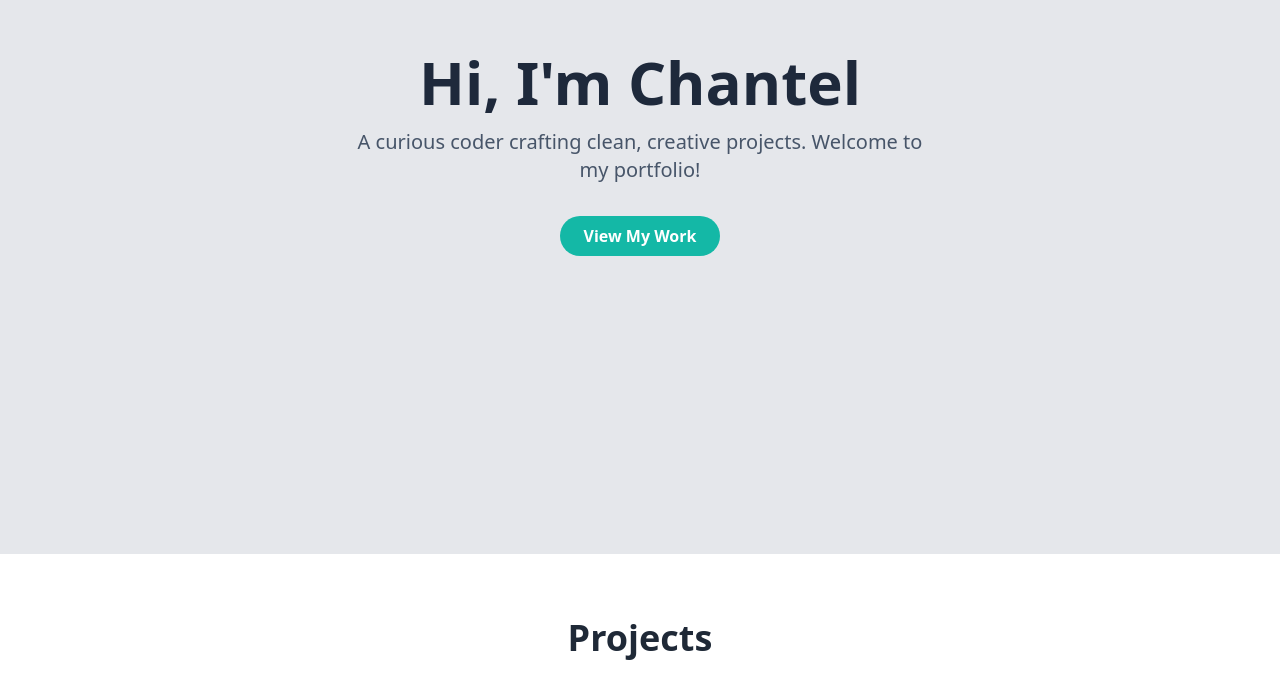
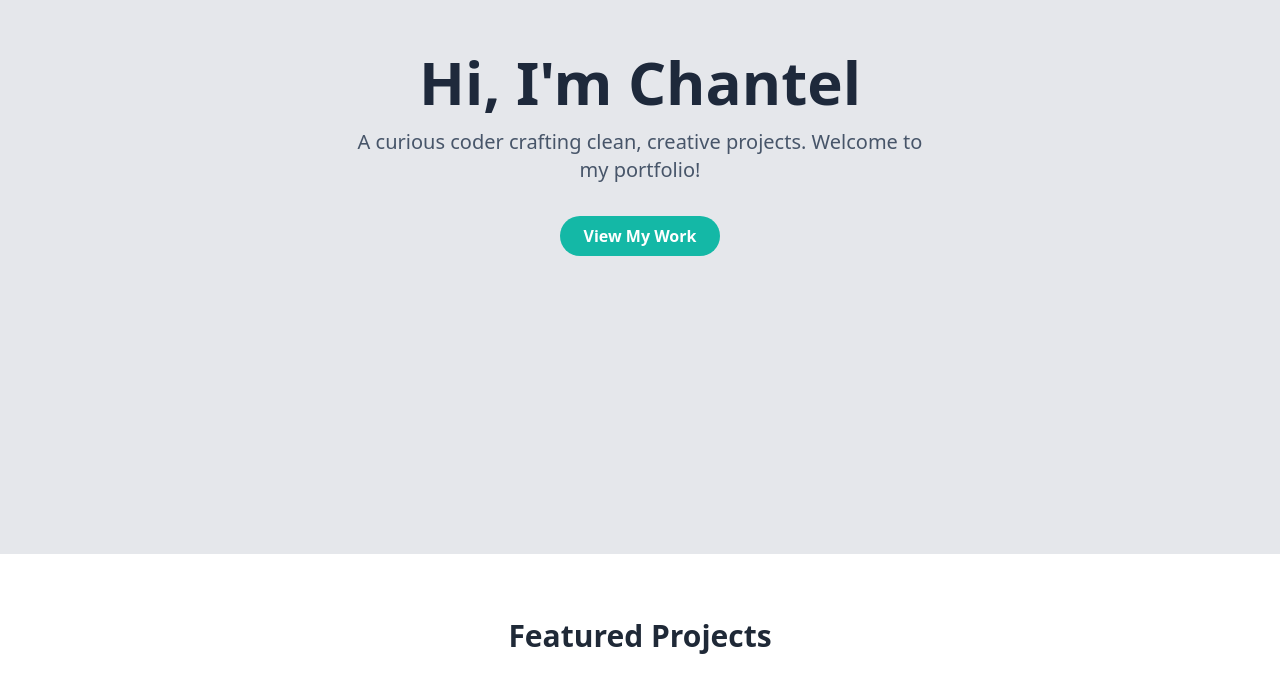
Before and after one commit to CreatedByCC/portfolio-website, a React (Vite) app: page / in a window 1280 px wide. Shown: the part 246-939 px from the top of the page. Built offline with nearby package versions, Linux system fonts and the light colour scheme.

Commit message:
Updated App.jsx to load Homepage and Projects page

```diff
--- a/src/App.jsx
+++ b/src/App.jsx
@@ -1,15 +1,14 @@
-import Hero from './components/Hero'
-import Projects from './components/Projects'
-
-import './App.css'
+import { Routes, Route } from 'react-router-dom'
+import Home from './pages/Home'
+import ProjectsPage from './pages/ProjectsPage'
 
 function App() {
-return (
-  <>
-    <Hero />
-    <Projects />
-  </>
-)
+  return (
+    <Routes>
+      <Route path="/" element={<Home />} />
+      <Route path="/projects" element={<ProjectsPage />} />
+    </Routes>
+  )
 }
 
 export default App
```
